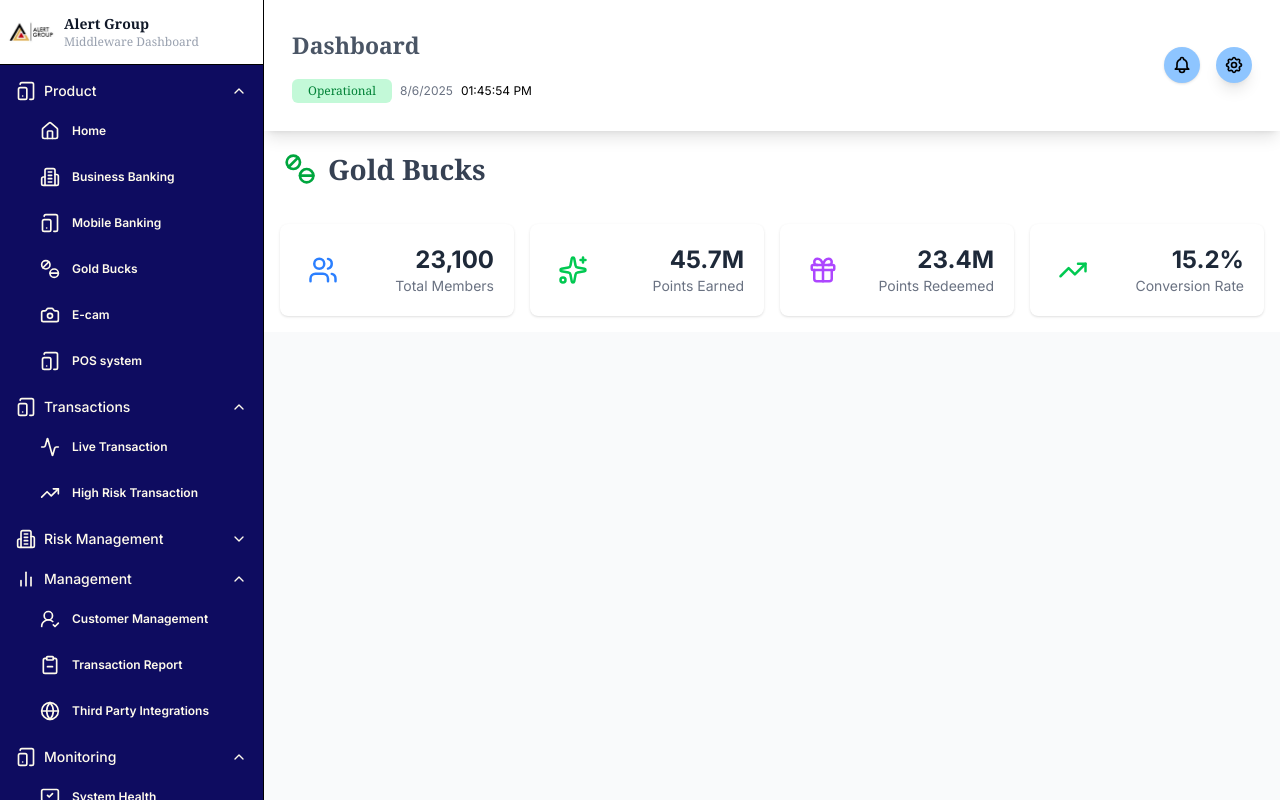
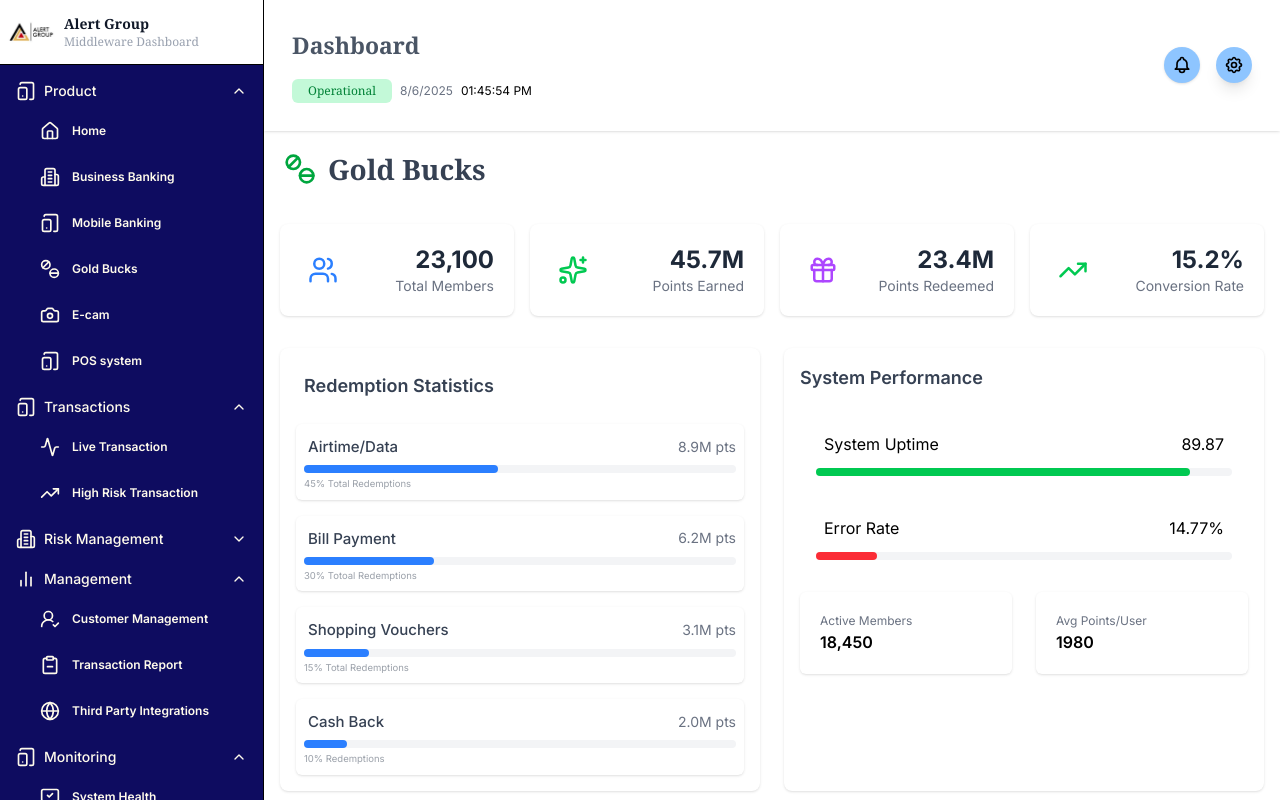
Before and after one commit to Ennyola4/middlewaredashboard, a React (Vite) app: page /gold-bucks in a window 1280 px wide. Built offline with nearby package versions, Linux system fonts and the light colour scheme.

Commit message:
Gold Bucks Page in done

```diff
--- a/src/App.tsx
+++ b/src/App.tsx
@@ -8,6 +8,7 @@ import MobileBanking from './pages/Dashboard/Product/MobileBanking.js';
 import Dashboard from './pages/Dashboard/Dashboard.js';
 import Navbar from './components/Navbar/Navbar.js';
 import GoldBucks from './pages/Dashboard/Product/GoldBucks.js';
+import Ecam from './pages/Dashboard/Product/Ecam.js';
 
 const router = createBrowserRouter([
   {
@@ -34,6 +35,10 @@ const router = createBrowserRouter([
         path: "/gold-bucks",
         element : <GoldBucks/>
       },
+       {
+        path: "/e-cam",
+        element : <Ecam/>
+      },
     ]
   }
 ])
--- a/src/components/AnalyticsCard/AnalyticsCard.tsx
+++ b/src/components/AnalyticsCard/AnalyticsCard.tsx
@@ -83,9 +83,9 @@ const AnalyticsCard = () => {
 
       ))}
 
-      <div className="flex items-center gap-2 shadow-xl p-2  text-yellow-600 dark:text-yellow-500 whitespace-nowrap overflow-hidden">
+      <div className="flex items-center gap-2 shadow-sm p-2  text-yellow-600 dark:text-yellow-500 ">
         <TriangleAlert size={20} className="flex-shrink-0" />
-        <span className="text-xs truncate">High alert volume detected: 12 active alerts require attention.</span>
+        <span className="text-xs truncate">12 active alerts require attention.</span>
       </div>
 
 
--- a/src/components/Navbar/Navbar.tsx
+++ b/src/components/Navbar/Navbar.tsx
@@ -13,7 +13,7 @@ const Navbar = () => {
   }, []);
 
   return (
-    <div className="flex overflow-hidden sticky top-0 z-10 bg-white flex-col shadow-lg dark:bg-gray-900 dark:text-white p-3 sm:p-5 md:p-6 lg:p-7 ">
+    <div className="flex overflow-hidden sticky top-0 z-10 bg-white flex-col shadow-sm dark:bg-gray-900 dark:text-white p-3 sm:p-5 md:p-6 lg:p-7 ">
       <div className="flex  sm:flex-row items-start sm:items-center justify-between gap-4">
         {/* Left side - Title, status, and clock */}
         <div className="flex flex-col xs:flex-row items-start xs:items-center gap-2 sm:gap-4 w-full sm:w-auto">
--- a/src/components/Paginate/Pagination.tsx
+++ b/src/components/Paginate/Pagination.tsx
@@ -49,14 +49,14 @@ const Pagination = () => {
       initial={{ opacity: 0, y: 20 }}
       animate={{ opacity: 1, y: 0 }}
       transition={{ duration: 0.5 }}
-      className="flex items-center justify-center gap-1 sm:gap-2 p-4 flex-wrap bg-white/80 dark:bg-gray-900/80 backdrop-blur-sm rounded-xl shadow-lg border border-gray-100 dark:border-gray-800"
+      className="flex items-center justify-center gap-1 sm:gap-2 p-4 flex-wrap bg-white/80 dark:bg-gray-900/80 backdrop-blur-sm rounded-xl shadow-sm  dark:border-gray-800"
     >
       <motion.button
         whileHover={{ scale: 1.1 }}
         whileTap={{ scale: 0.95 }}
         onClick={() => handlePageChange(Math.max(currentPage - 1, 0))}
         disabled={currentPage === 0}
-        className="p-1 dark:text-white rounded-full disabled:opacity-30 disabled:cursor-not-allowed hover:bg-gray-100 dark:hover:bg-gray-800 transition-colors"
+        className="p-1 dark:text-white rounded-md disabled:opacity-30 disabled:cursor-not-allowed hover:bg-gray-100 dark:hover:bg-gray-800 transition-colors"
       >
         <ChevronLeft className="h-4 w-4" />
       </motion.button>
--- a/src/pages/Dashboard/Product/BusinessBanking.tsx
+++ b/src/pages/Dashboard/Product/BusinessBanking.tsx
@@ -43,7 +43,7 @@ const systemHealthAndPerfomance = [
   },
   {
     barTitle: "Error Rate",
-    barValue: "0.05%"
+    barValue: "5.9%"
   },
 ]
 
@@ -124,24 +124,24 @@ const BusinessBanking = () => {
         ))}
       </div>
 
+
       {/* System Health & Performance */}
       <div className="p-3 sm:p-4">
         <div className="mt-6 sm:mt-8 dark:bg-gray-800 rounded-xl sm:rounded-2xl p-4 sm:p-5 w-full">
-          <h1 className="text-xl sm:text-2xl md:text-[28px] font-serif dark:text-green-500  p-3 sm:p-4">
+          <h1 className="text-sm sm:text-2xl md:text-[28px] font-serif text-green-500 p-3 sm:p-4">
             System Health & Performance
           </h1>
 
           <div className="flex flex-col md:flex-row gap-4 sm:gap-5 w-full">
             {/* System Performance */}
-            <div className="w-full md:w-1/2 dark:bg-gray-700 p-4 sm:p-5 rounded-lg sm:rounded-xl shadow-lg">
+            <div className="w-full md:w-1/2 dark:bg-gray-700/30 p-4 sm:p-5 rounded-lg sm:rounded-xl shadow-lg">
               <h3 className="text-base sm:text-lg font-semibold mb-3 sm:mb-4 text-gray-800 dark:text-white">
                 System Performance
               </h3>
               <div className="space-y-4 sm:space-y-5">
                 {systemHealthAndPerfomance.map((item, index) => {
                   const progress = parseFloat(item.barValue);
-                  const barColor = progress > 95 ? 'bg-green-500' :
-                    progress > 85 ? 'bg-blue-500' : 'bg-red-500';
+                  const barColor = progress > 95 ? 'bg-green-500' :  progress > 95 ? 'bg-blue-500' : 'bg-red-500';
 
                   return (
                     <div key={index} className="space-y-1 sm:space-y-2">
--- a/src/pages/Dashboard/Product/GoldBucks.tsx
+++ b/src/pages/Dashboard/Product/GoldBucks.tsx
@@ -25,11 +25,72 @@ const gBucks = [
   },
 ]
 
+const rewardCategoryUsage = [
+  {
+    title: "Airtime/Data",
+    titlePoint: "8.9M pts",
+    totalRedemptions: "45% Total Redemptions"
+  },
+  {
+    title: "Bill Payment",
+    titlePoint: "6.2M pts",
+    totalRedemptions: "30% Totoal Redemptions"
+  },
+  {
+    title: "Shopping Vouchers",
+    titlePoint: "3.1M pts",
+    totalRedemptions: "15% Total Redemptions"
+  },
+  {
+    title: "Cash Back",
+    titlePoint: "2.0M pts",
+    totalRedemptions: "10% Redemptions"
+  }
+]
+
+const systemPreference = [
+  {
+    title: "System Uptime",
+    titleRate: "89.87"
+  },
+  {
+    title: " Error Rate",
+    titleRate: "14.77%"
+  },
+]
+
+const recentGoldBucksActivities = [
+  {
+    id: "GB-001",
+    title: "Yamin Lamal",
+    idStatus: "Earned",
+    points: "50 pts",
+    event: "Transaction Bonus",
+    status: "completed"
+  },
+  {
+    id: "GB-002",
+    title: "Lionel Messi",
+    idStatus: "Redeemed",
+    points: "500 pts",
+    event: "Airtime Purcahse",
+    status: "completed"
+  },
+  {
+    id: "GB-003",
+    title: "Ajayi Enitan",
+    idStatus: "Earned",
+    points: "750 pts",
+    event: "Referral Bonus",
+    status: "Pending"
+  },
+]
+
 
 const GoldBucks = () => {
   return (
     <div>
-      <div>
+      <div className="bg-white dark:bg-black">
         <Navbar />
         {/* Header */}
         <div className="flex items-center bg-white dark:bg-black gap-3 p-4 sm:p-5">
@@ -59,6 +120,121 @@ const GoldBucks = () => {
             </div>
           ))}
         </div>
+        <div className="flex bg-white dark:bg-black flex-col md:flex-row gap-6 p-4">
+          {/* First Container - Redemption Stats */}
+          <div className="w-full md:w-1/2 bg-white dark:bg-gray-800/90 rounded-lg shadow p-4">
+            <h2 className="text-lg p-2 font-semibold mb-4 text-gray-700 dark:text-white">
+              Redemption Statistics
+            </h2>
+            {rewardCategoryUsage.map((gift, index) => {
+              const progressBar = parseFloat(gift.totalRedemptions);
+              const barColor =
+                progressBar > 90 ? "bg-green-500" :
+                  progressBar < 10 ? "bg-red-500" :
+                    "bg-blue-500";
+
+              return (
+                <div key={index} className="mb-4 shadow-sm p-2 dark:bg-gray-900/100 rounded-md last:mb-0">
+                  <div className="flex justify-between items-center mb-1">
+                    <span className="text-sm text-[15px] p-1 font-medium text-gray-700 dark:text-white">
+                      {gift.title}
+                    </span>
+                    <span className="text-sm text-gray-500 dark:text-gray-300">
+                      {gift.titlePoint}
+                    </span>
+                  </div>
+                  <div className="w-full bg-gray-100 dark:bg-gray-600 rounded-full h-2 mb-1">
+                    <div
+                      className={`h-2 rounded-full ${barColor}`}
+                      style={{ width: `${progressBar}%` }}
+                    ></div>
+                  </div>
+                  <div className="text-[9.5px]  text-gray-700/50 dark:text-gray-400">
+                    {gift.totalRedemptions}
+                  </div>
+                </div>
+              );
+            })}
+          </div>
+
+          {/*  System Performance*/}
+          <div className="w-full md:w-1/2 bg-white dark:bg-gray-800/90 rounded-lg shadow p-4">
+            <h2 className="text-lg font-semibold mb-4 text-gray-700 dark:text-white">
+              System Performance
+            </h2>
+            {
+              systemPreference.map((preference, index) => {
+                const progressBar = parseFloat(preference.titleRate)
+                const barColor = progressBar > 75 ? "bg-green-500" : progressBar < 95 ? "bg-red-500" : "bg-red-500"
+
+                return (
+                  <div key={index} className="w-full p-4 ">
+                    <div className="flex justify-between items-center mb-1 p-2">
+                      <span className="dark:text-white">
+                        {preference.title}
+                      </span>
+                      <span className="dark:text-white">
+                        {preference.titleRate}
+                      </span>
+                    </div>
+                    <div className="w-full bg-gray-100 dark:bg-gray-600 rounded-full h-2">
+                      <div
+                        className={`h-2 rounded-full ${barColor}`}
+                        style={{ width: `${progressBar}%` }}
+                      >
+                      </div>
+                    </div>
+                  </div>
+                )
+              })}
+            <div className="flex gap-6 items-center mt-4 justify-center">
+              <div className="shadow-sm p-5 w-full dark:bg-gray-900/100 rounded-md ">
+                <p className="text-gray-500 text-[12px] dark:text-white">Active Members</p>
+                <span className="font-semibold text[16px] dark:text-white">18,450</span>
+              </div>
+              <div className="shadow-sm p-5 w-full dark:bg-gray-900/100 rounded-md">
+                <p className="text-gray-500 text-[12px] dark:text-white">Avg Points/User</p>
+                <span className="font-semibold text[16px] dark:text-white">1980</span>
+              </div>
+            </div>
+          </div>
+        </div>
+        <div className="m-3 p-5 dark:bg-gray-800/90 shadow-sm rounded-md">
+          <h2 className="text-lg p-2 font-semibold mb-4 text-gray-700 dark:text-white">
+              Recent Gold Bucks Activities
+            </h2>
+          {recentGoldBucksActivities.map((bonus, index) => (
+            <div key={index} className="mb-4 shadow-sm  dark:bg-gray-900/90 p-1 rounded-md last:mb-0">
+              <div className="flex  justify-between gap-2 px-2 py-1">
+                <div className="space-x-2">
+                  <span className="px-2 py-1 rounded-md bg-gray-400/40 dark:text-white text-xs">
+                    {bonus.id}
+                  </span>
+                  <span className="dark:text-white font-medium text-sm">
+                    {bonus.title}
+                  </span>
+                  <span className="px-2 py-1 text-xs bg-green-400/20 text-green-600 rounded-full">
+                    {bonus.idStatus}
+                  </span>
+                </div>
+                <div>
+                  <span className="font-bold text-xs dark:text-white">
+                    {bonus.points}
+                  </span>
+                </div>
+              </div>
+              <div className="flex p-1 justify-between">
+                <span className=" p-1 text-[12px] text-gray-400 items-center">
+                  {bonus.event}
+                </span>
+                <span className="px-2 text-[12px] text-gray-400 " >
+                  {bonus.status}
+                </span>
+              </div>
+            </div>
+          ))}
+        </div>
+
       </div>
     </div>
   )
--- a/src/pages/Dashboard/Product/MobileBanking.tsx
+++ b/src/pages/Dashboard/Product/MobileBanking.tsx
@@ -152,7 +152,14 @@ const MobileBanking = () => {
                 </div>
               </div>
             ))}
+
+
           </div>
+        </div>
+
+
+        <div>
+
         </div>
 
         {/* System Performance - Now matching the first card's width */}
@@ -187,6 +194,16 @@ const MobileBanking = () => {
                 </div>
               </div>
             ))}
+            <div className="flex gap-6 items-center mt-4 justify-center">
+              <div className="shadow-sm p-5 w-full dark:bg-gray-900/100 rounded-md ">
+                <p className="text-gray-500 text-[11px] dark:text-white">Active Members</p>
+                <span className="font-semibold text[15px] dark:text-white">18,450</span>
+              </div>
+              <div className="shadow-sm p-5 w-full dark:bg-gray-900/100 rounded-md">
+                <p className="text-gray-500 text-[11px] dark:text-white">Avg Points/User</p>
+                <span className="font-semibold text[15px] dark:text-white">1980</span>
+              </div>
+            </div>
             <div>
               <div>
 
```
Also changed, not shown: src/pages/Dashboard/Product/Ecam.tsx (+12 -3 lines).
